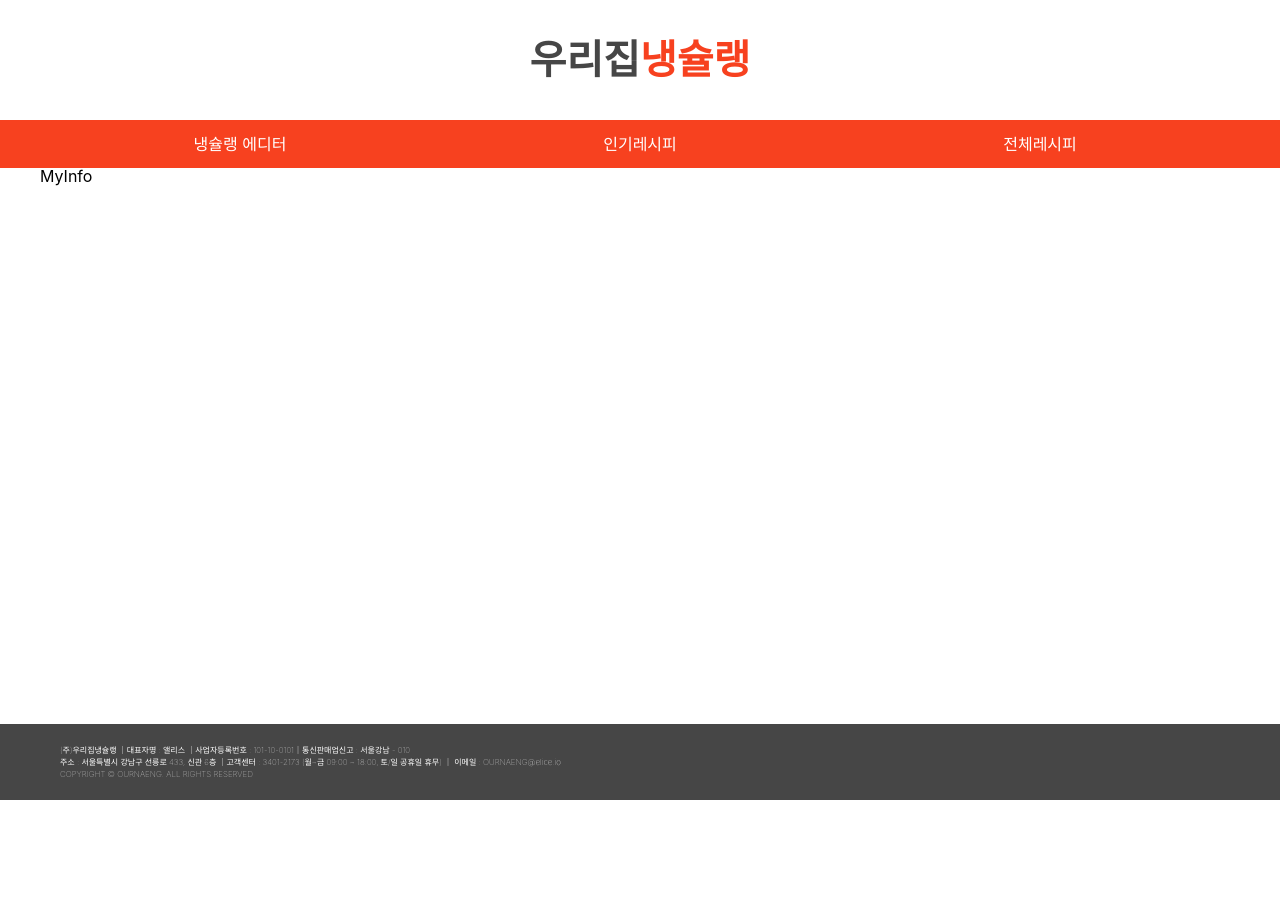
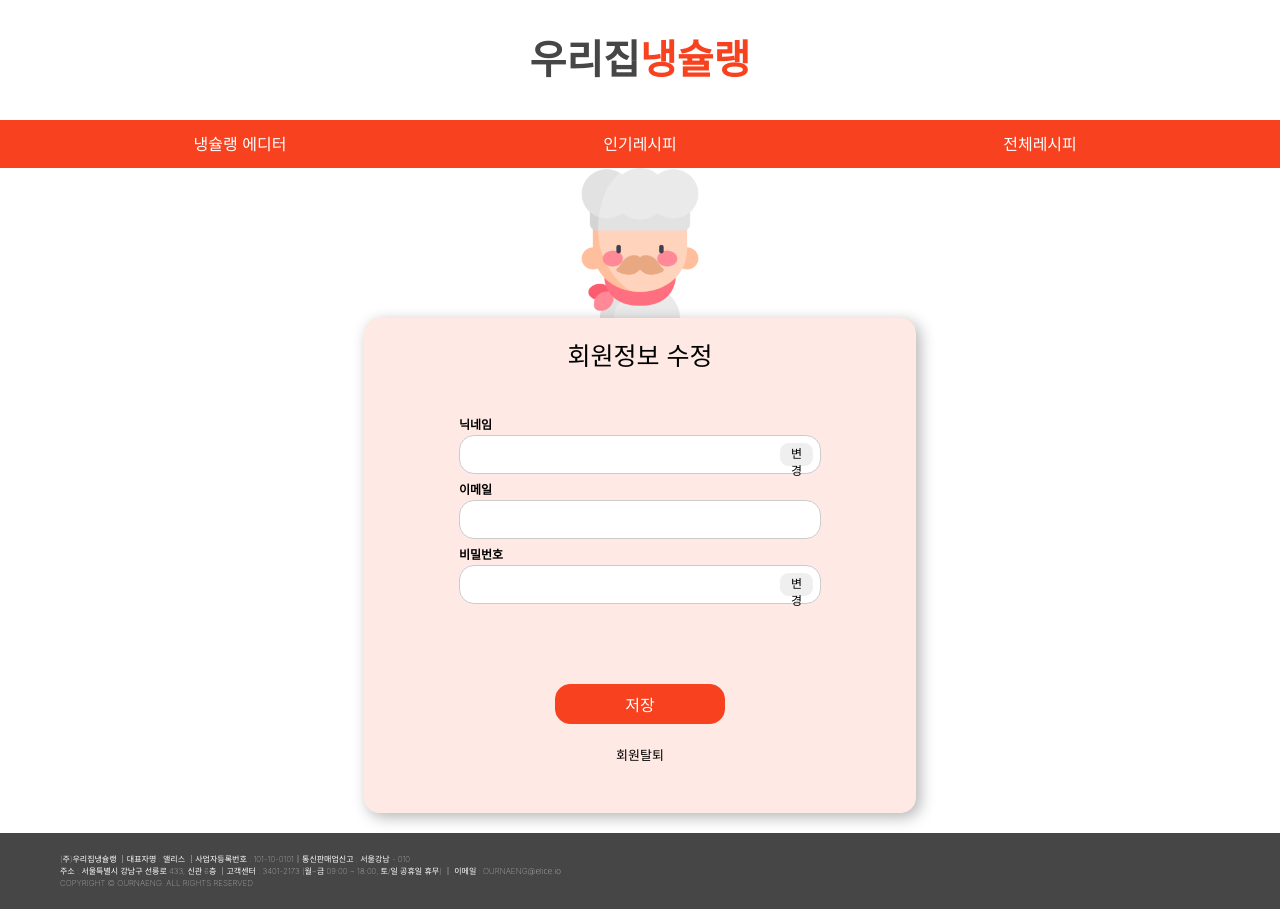
Before and after one commit to helloleesul/our-home-michelin, a React (Create React App) app: page /mypage/info in a window 1280 px wide. Before the commit the page ends 800 px from the top, so only its background shows below. Built offline with nearby package versions, Linux system fonts and the light colour scheme.

Commit message:
Design: 회원정보수정 페이지 퍼블리싱

```diff
--- /dev/null
+++ b/src/components/pages/myInfo/Input.js
@@ -0,0 +1,22 @@
+import React from "react";
+import * as S from "./Input.style";
+
+function Input(props) {
+  const { text, type, placeholder, showBtn } = props;
+  console.log(type);
+  return (
+    <>
+      <S.InputContainer>
+        <S.Label>{text}</S.Label>
+        <S.Input
+          type="text"
+          placeholder={placeholder}
+          readOnly={false}
+        ></S.Input>
+        {showBtn && <S.Button>변경</S.Button>}
+      </S.InputContainer>
+    </>
+  );
+}
+
+export default Input;
--- /dev/null
+++ b/src/components/pages/myInfo/Input.style.js
@@ -0,0 +1,45 @@
+import styled from "@emotion/styled";
+
+export const Label = styled.label`
+  font-weight: bold;
+  font-size: 12px;
+  margin-bottom: 4px;
+`;
+export const Input = styled.input`
+  width: 350px;
+  height: 35px;
+  padding-left: 8px;
+  border: 1px solid #ccc;
+  border-radius: 15px;
+  position: relative;
+  &:focus {
+    outline: none;
+    border-color: orange;
+  }
+  &:hover {
+    cursor: pointer;
+    border-color: orange;
+  }
+`;
+export const InputContainer = styled.div`
+  display: flex;
+  flex-direction: column;
+  margin-bottom: 10px;
+`;
+
+export const Button = styled.button`
+  height: 25px;
+  width: 35px;
+  font-size: 12px;
+  border-radius: 10px;
+  border: 1px solid white;
+  position: absolute;
+  margin-top: 23px;
+  margin-left: 320px;
+  align-items: center;
+
+  &:hover {
+    background-color: #e0e0e0;
+    cursor: pointer;
+  }
+`;
--- a/src/pages/Join.js
+++ b/src/pages/Join.js
@@ -9,10 +9,11 @@ const customInputs = [
   "비밀번호",
   "비밀번호 확인",
 ];
+const text = "회원가입";
+const subText = "계정이 이미 있으신가요? 로그인 하러가기";
+const showBtn = true;
+
 function Join(props) {
-  const text = "회원가입";
-  const subText = "계정이 이미 있으신가요? 로그인 하러가기";
-  const showBtn = true;
   return (
     <UserAccessForm
       inputs={customInputs}
--- a/src/pages/Login.js
+++ b/src/pages/Login.js
@@ -3,10 +3,11 @@ import UserAccessForm from "../components/pages/UserAccessForm/UserAccessForm";
 
 const customInputs = ["이메일", "비밀번호"];
 
+const text = "로그인";
+const subText = "회원가입";
+const showBtn = false;
+
 function Login(props) {
-  const text = "로그인";
-  const subText = "회원가입";
-  const showBtn = false;
   return (
     <UserAccessForm
       inputs={customInputs}
--- a/src/pages/MyInfo.js
+++ b/src/pages/MyInfo.js
@@ -1,7 +1,25 @@
 import React from "react";
+import * as S from "../components/pages/UserAccessForm/UserAccessForm.style";
+import Input from "../components/pages/myInfo/Input";
+import chef1 from "../assets/img/chef1.png";
 
 function MyInfo(props) {
-  return <div>MyInfo</div>;
+  return (
+    <>
+      <S.Container>
+        <S.ChefImage src={chef1} alt="요리사캐릭터" />
+        <S.InputContainer>
+          <S.Text style={{ cursor: "auto" }}>회원정보 수정</S.Text>
+          <Input text="닉네임" type="text" showBtn="true" />
+          <Input text="이메일" type="text" />
+          <Input text="비밀번호" type="password" showBtn="true"></Input>
+          <S.Text></S.Text>
+          <S.Btn>저장</S.Btn>
+          <S.Text fontSize="13px">회원탈퇴</S.Text>
+        </S.InputContainer>
+      </S.Container>
+    </>
+  );
 }
 
 export default MyInfo;
```
